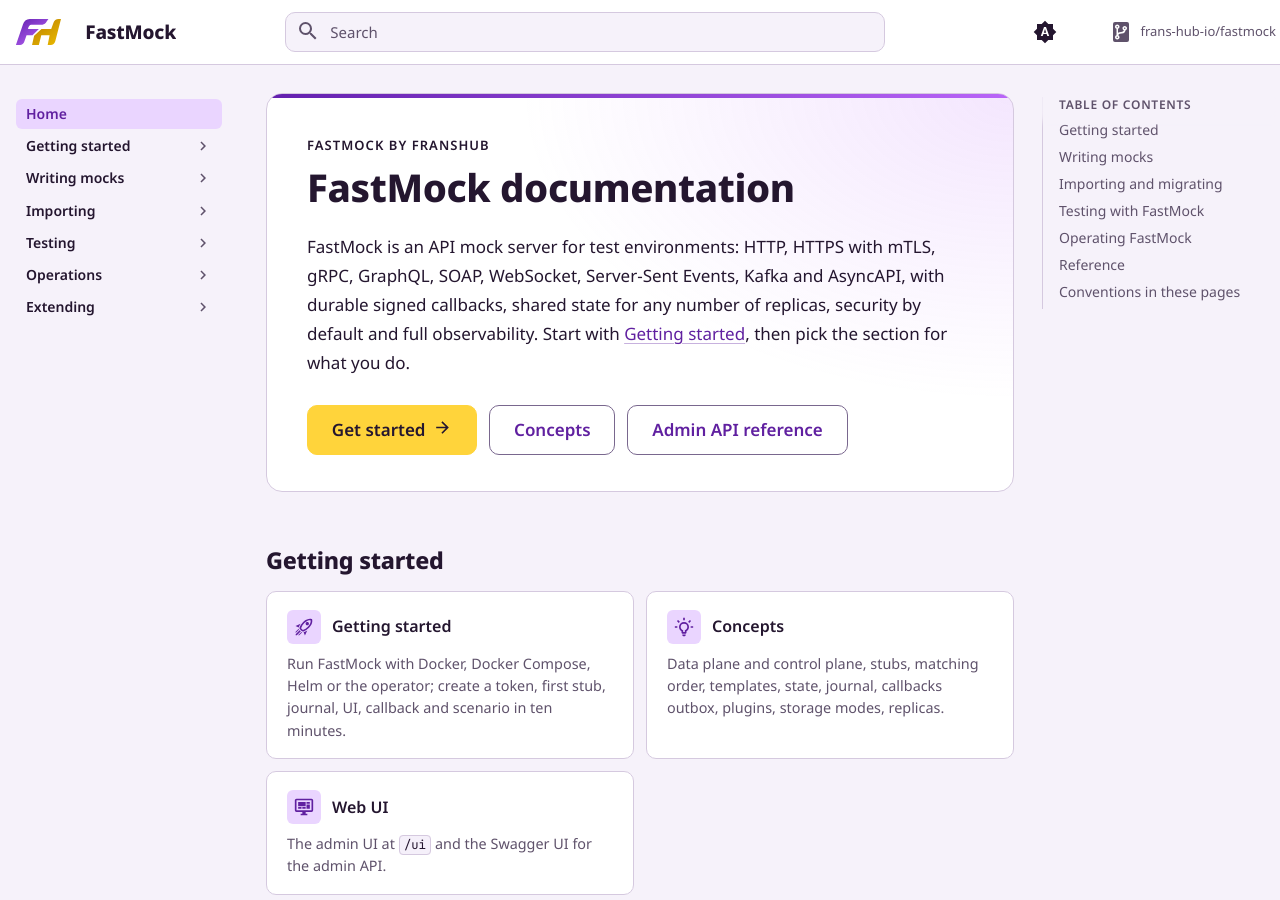
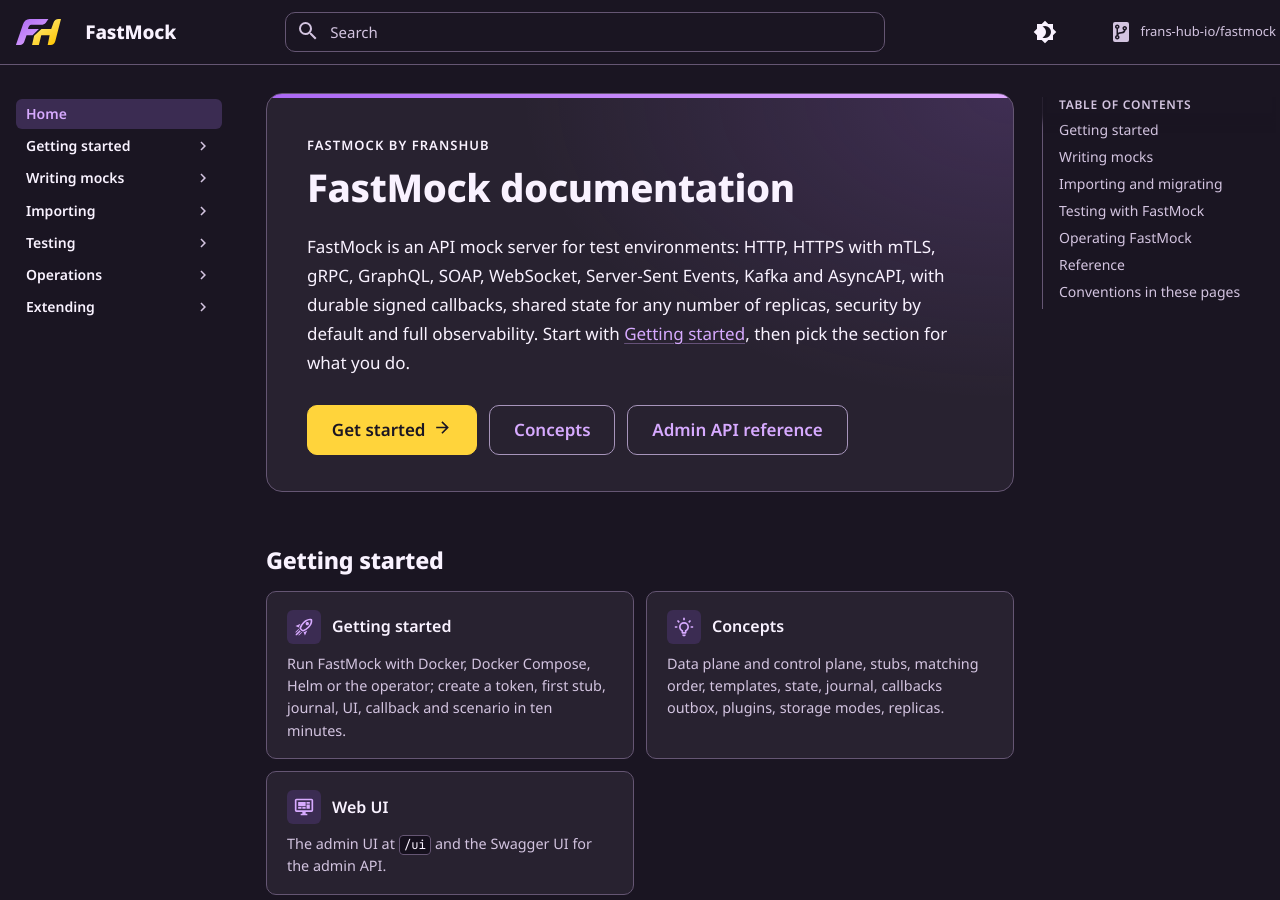
Before and after one commit to frans-hub-io/fastmock, an MkDocs documentation site: the page built from docs/README.md, in a window 1280 px wide and 900 px high. Built offline with MkDocs 1.6.1 and Material for MkDocs 9.7.7, drawn with Linux system fonts in a browser that asks for light colours.

Commit message:
Use the dark theme by default in the docs

```diff
--- a/mkdocs.yml
+++ b/mkdocs.yml
@@ -17,26 +17,18 @@ theme:
   custom_dir: docs/overrides
   language: en
   palette:
-    - media: "(prefers-color-scheme)"
+    - scheme: slate
       primary: custom
       accent: custom
       toggle:
-        icon: material/brightness-auto
+        icon: material/brightness-4
         name: Switch to light mode
-    - media: "(prefers-color-scheme: light)"
-      scheme: default
+    - scheme: default
       primary: custom
       accent: custom
       toggle:
         icon: material/brightness-7
         name: Switch to dark mode
-    - media: "(prefers-color-scheme: dark)"
-      scheme: slate
-      primary: custom
-      accent: custom
-      toggle:
-        icon: material/brightness-4
-        name: Switch to system preference
   logo: assets/brand/FransHub_monogram_light.svg
   favicon: assets/brand/favicon.svg
   font: false
```
